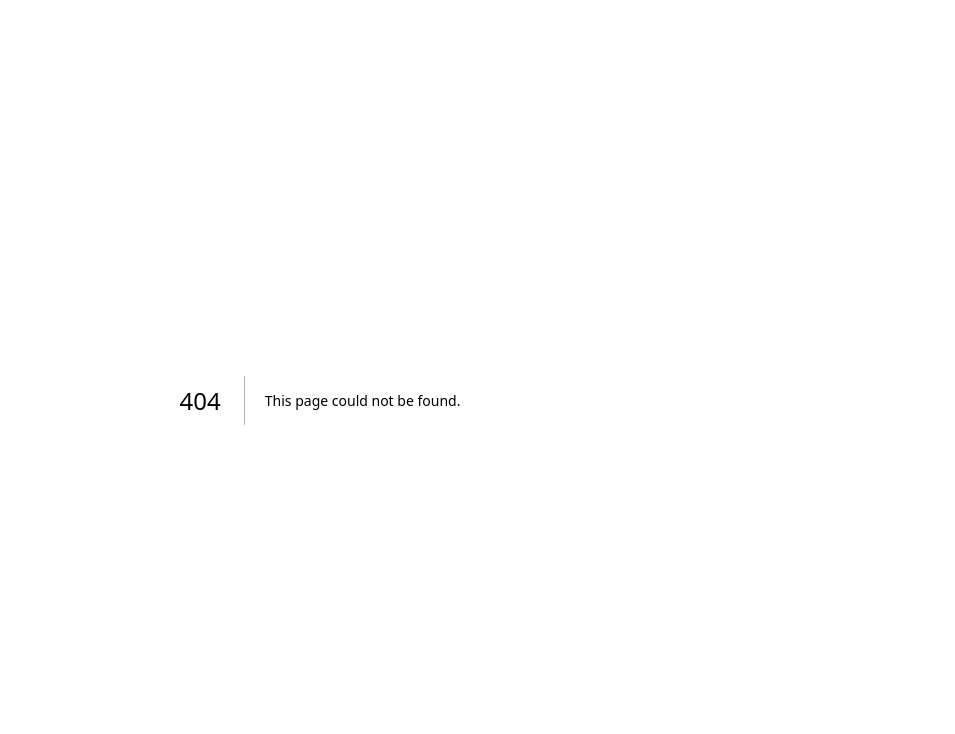
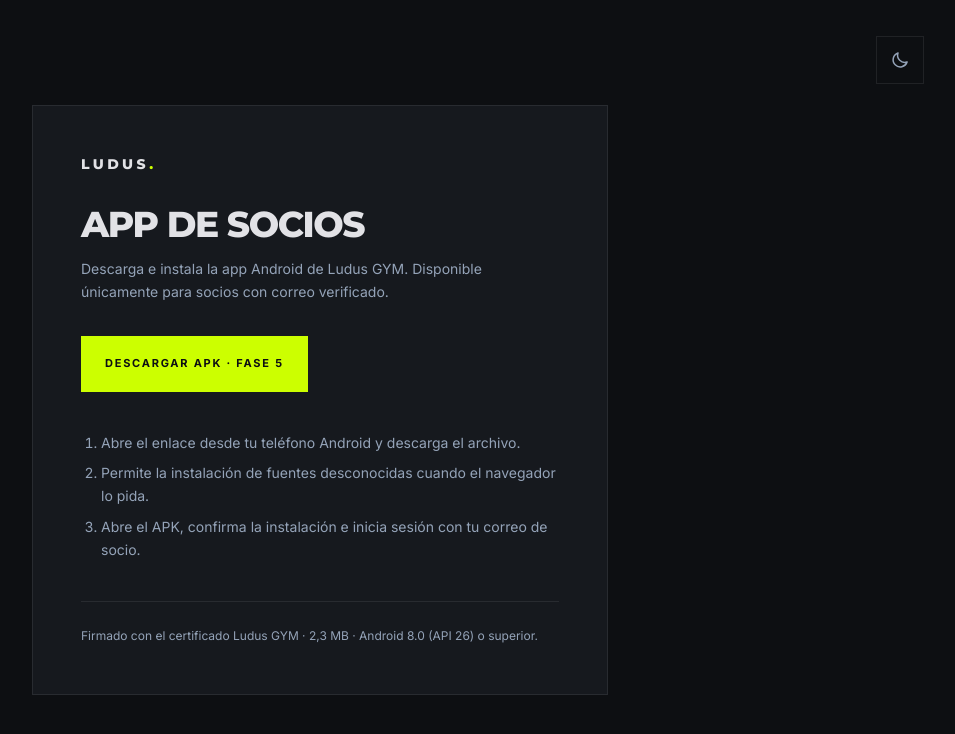
Before and after one commit to rub803030/ludus-gym-plataforma, a Next.js app in the folder apps/web/: page /apk in a window 1280 px wide. Before the commit this address had no page. Shown: the top 734 px of the page, without its empty margins (320-1275 px from the left). Built offline with nearby package versions, Linux system fonts and the light colour scheme.

Commit message:
feat: publicar APK firmado y pagina de descarga para socios
Co-authored-by: Alan-2023Dts <alancitomukul@outlook.com>

Co-authored-by: alecanche04-cyber <alecanche328@gmail.com>

```diff
--- /dev/null
+++ b/apps/web/src/app/apk/page.tsx
@@ -0,0 +1,44 @@
+import { ThemeToggle } from '@/ui/primitives/ThemeToggle'
+
+const APK_URL = '/downloads/LudusGYM-Fase5.apk'
+
+export default function ApkPage() {
+  return (
+    <main className="relative grid min-h-screen place-items-center px-6 py-16">
+      <div className="absolute right-5 top-5 z-20 md:right-9 md:top-9">
+        <ThemeToggle />
+      </div>
+
+      <section className="w-full max-w-xl border border-hairline bg-surface p-8 md:p-12">
+        <p className="font-display text-sm font-extrabold uppercase tracking-[0.24em] text-ink">
+          Ludus<span className="text-volt">.</span>
+        </p>
+        <h1 className="mt-8 font-display text-4xl font-extrabold uppercase leading-none tracking-[-0.04em] text-ink">
+          App de socios
+        </h1>
+        <p className="mt-4 text-sm leading-relaxed text-muted">
+          Descarga e instala la app Android de Ludus GYM. Disponible únicamente para socios
+          con correo verificado.
+        </p>
+
+        <a
+          href={APK_URL}
+          download="LudusGYM-Fase5.apk"
+          className="mt-8 inline-flex min-h-14 items-center justify-center bg-volt px-6 text-[11px] font-bold uppercase tracking-[0.16em] text-canvas transition-opacity duration-300 ease-kinetic hover:opacity-90"
+        >
+          Descargar APK · Fase 5
+        </a>
+
+        <ol className="mt-10 list-decimal space-y-2 pl-5 text-sm leading-relaxed text-muted">
+          <li>Abre el enlace desde tu teléfono Android y descarga el archivo.</li>
+          <li>Permite la instalación de fuentes desconocidas cuando el navegador lo pida.</li>
+          <li>Abre el APK, confirma la instalación e inicia sesión con tu correo de socio.</li>
+        </ol>
+
+        <p className="mt-10 border-t border-hairline pt-6 text-xs leading-relaxed text-muted">
+          Firmado con el certificado Ludus GYM · 2,3 MB · Android 8.0 (API 26) o superior.
+        </p>
+      </section>
+    </main>
+  )
+}
```
Also changed, not shown: 2 other files (tests, documents, lock files or other folders).
